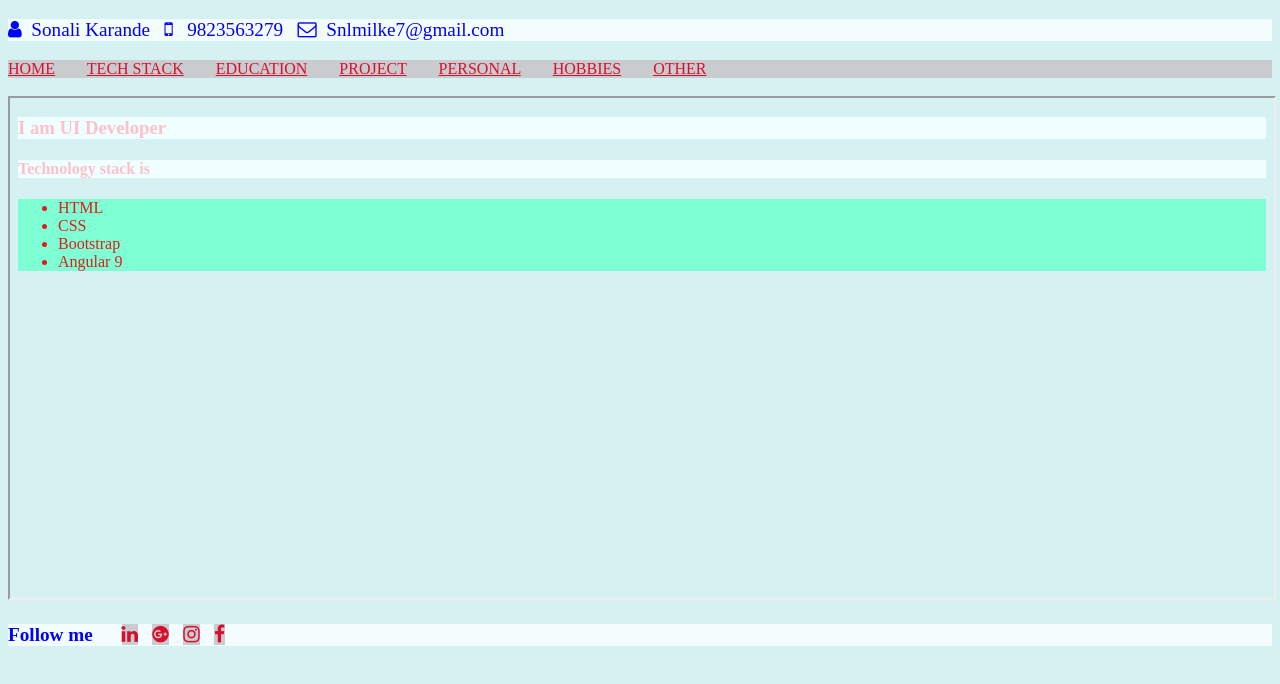
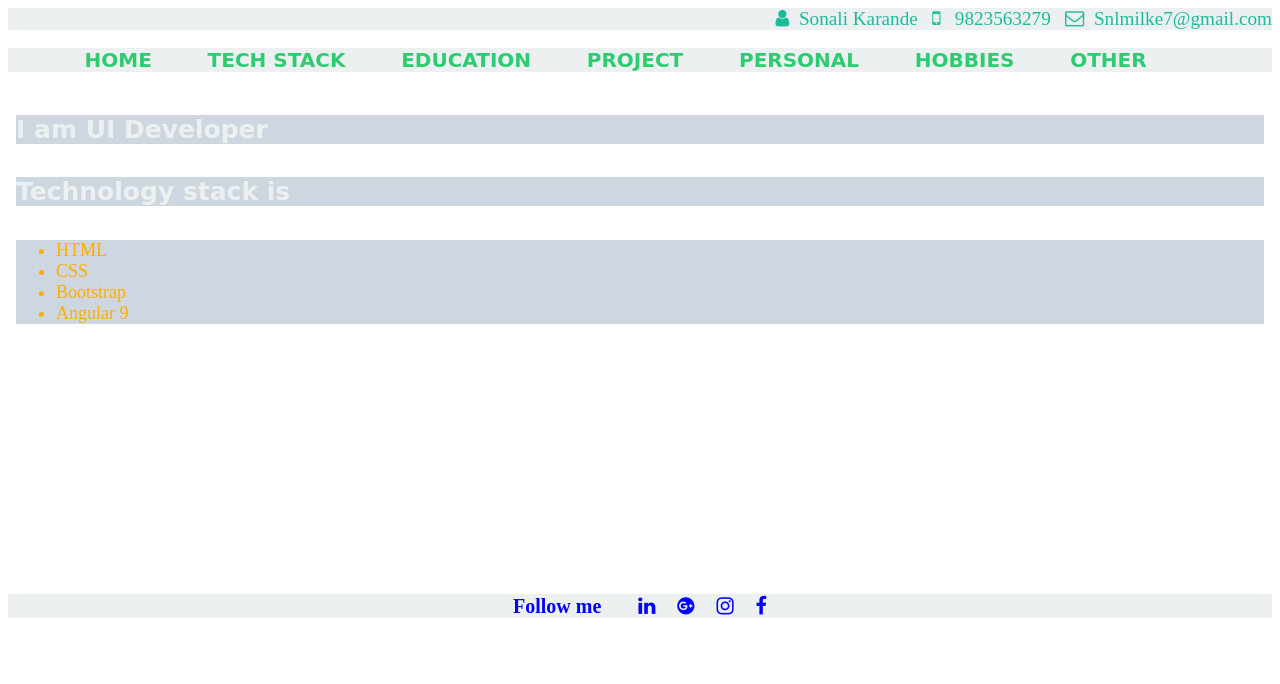
Before and after one commit to Sonali-Karande/MyProfile, a plain HTML site: page index.html in a window 1280 px wide. Drawn offline with Linux system fonts and the light colour scheme; a web font is replaced by a local one.

Commit message:
apply css on education,home,index,info and tech stack file
apply css on education,home,index,info and tech stack file

```diff
--- a/index.html
+++ b/index.html
@@ -3,21 +3,47 @@
 
 <head>
     <title>My Profile</title>
-
+    <link rel="preconnect" href="https://fonts.googleapis.com">
+    <link rel="preconnect" href="https://fonts.gstatic.com" crossorigin>
+    <link href="https://fonts.googleapis.com/css2?family=Open+Sans:wght@500&family=Sofia&display=swap" rel="stylesheet">
     <link rel="stylesheet" href="https://cdnjs.cloudflare.com/ajax/libs/font-awesome/4.7.0/css/font-awesome.min.css">
     <style>
-    p{
+        .follow {
             color: blue;
-        background-color: rgb(244, 253, 253);
+            background-color: #ecf0f1;;
+            font-size: 20px;
+            text-align: center;
+        }
+
+        nav,
+        a {
+            color: rgb(219, 13, 47);
+            background-color: rgb(200, 204, 206);
+        }
+
+        #nav_bar,
+        a {
+            font-size: 20px;
+            font-weight: bold;
+            text-transform: uppercase;
+            text-align: center;
+            text-decoration: none;
+            font-family: 'Open Sans', sans-serif;
+            font-family: 'Sofia', cursive;
+            background-color: #ecf0f1;
+            color:#2ecc71
+        }
+
+        .header_section {
+            text-align: right;
+            background-color:#ecf0f1;
+            color: #1abc9c;
             font-size: larger;
         }
-     nav,a{
-        color:rgb(219, 13, 47);
-        background-color: rgb(200, 204, 206);
+        iframe{
+            border: none;
         }
-body{
-    background-color: rgb(214, 241, 241);
-}
+
 
     </style>
 
@@ -27,11 +53,12 @@ body{
 <body>
 
     <header>
-        <p><i class="fa fa-user" aria-hidden="true"></i></i>&nbsp;&nbsp;Sonali Karande&nbsp;&nbsp;&nbsp;<i
-                class="fa fa-mobile" aria-hidden="true">&nbsp;&nbsp;&nbsp;</i>9823563279&nbsp;&nbsp;&nbsp;<i
-                class="fa fa-envelope-o" aria-hidden="true"></i>&nbsp;&nbsp;Snlmilke7@gmail.com</p>
-    </header>
-    <nav>
+        <div class="header_section"><i class="fa fa-user" aria-hidden="true"></i></i>&nbsp;&nbsp;Sonali
+            Karande&nbsp;&nbsp;&nbsp;<i class="fa fa-mobile"
+                aria-hidden="true">&nbsp;&nbsp;&nbsp;</i>9823563279&nbsp;&nbsp;&nbsp;<i class="fa fa-envelope-o"
+                aria-hidden="true"></i>&nbsp;&nbsp;Snlmilke7@gmail.com</div>
+    </header><br>
+    <nav id="nav_bar">
         <a href="home.html" target="my_frame">HOME</a>
         &nbsp;&nbsp; &nbsp; &nbsp;
         <a href="techStack.html" target="my_frame">TECH STACK</a>
@@ -51,13 +78,14 @@ body{
     <br>
     <iframe name="my_frame" src="info.html" width="100%" height="500px"></iframe>
     <footer>
-        <p><b>Follow me&nbsp;&nbsp;&nbsp;&nbsp;&nbsp;&nbsp;<a href="https://www.linkedin.com/" target="_blank"><i
-                        class="fa fa-linkedin" aria-hidden="true"></i></a>&nbsp;&nbsp;&nbsp;<a
-                    href="https://www.google.com/" target="_blank"><i class="fa fa-google-plus-official"
-                        aria-hidden="true"></i></a>&nbsp;&nbsp;&nbsp;<a href="https://www.instragram.com/"
-                    target="_blank"><i class="fa fa-instagram" aria-hidden="true"></i></a>&nbsp;&nbsp;&nbsp;<a
-                    href="https://www.facebook.com/" target="_blank"><i class="fa fa-facebook"
-                        aria-hidden="true"></i></a></b></p>
+        <div class="follow"><b>Follow me&nbsp;&nbsp;&nbsp;&nbsp;&nbsp;&nbsp;<a href="https://www.linkedin.com/" target="_blank" class="follow">
+                    <i class="fa fa-linkedin" aria-hidden="true"></i></a>&nbsp;&nbsp;&nbsp;<a
+                    href="https://www.google.com/" target="_blank"  class="follow">
+                    <i class="fa fa-google-plus-official" aria-hidden="true"></i></a>&nbsp;&nbsp;&nbsp;<a
+                    href="https://www.instragram.com/" target="_blank"  class="follow">
+                    <i class="fa fa-instagram" aria-hidden="true"></i></a>&nbsp;&nbsp;&nbsp;<a
+                    href="https://www.facebook.com/" target="_blank"  class="follow">
+                    <i class="fa fa-facebook" aria-hidden="true"></i></a></b></div>
     </footer>
 </body>
 
--- a/info.html
+++ b/info.html
@@ -1,29 +1,36 @@
-
 <!DOCTYPE html>
 <html lang="en">
+
 <head>
 
     <title>Technology Stack</title>
     <style>
-        h3,h4{
-            color: pink;
-            background-color:azure;
+        h3,
+        h4 {
+            color: #ecf0f1;
+            background-color: #ced6e0;
+            font-size: 25px;
+            font-family: cursive;
         }
-        ul{
-        color: rgb(224, 28, 28);
-background-color: aquamarine;
+
+        ul {
+            color: rgb(255, 174, 0);
+            background-color: #ced6e0;
+            font-size: large;
         }
     </style>
 </head>
+
 <body>
     <h3>I am UI Developer</h3>
     <h4>Technology stack is</h4>
     <ul>
-        <li> HTML  </li>
+        <li> HTML </li>
         <li> CSS </li>
         <li> Bootstrap </li>
         <li> Angular 9 </li>
     </ul>
 
 </body>
+
 </html>
```
Also changed, not shown: education.html (+17 -2 lines), hobbies.html (+27 -1 lines), home.html (+26 -13 lines), techStack.html (+8 -1 lines). Lines whose indentation alone changed are shown as unchanged.
